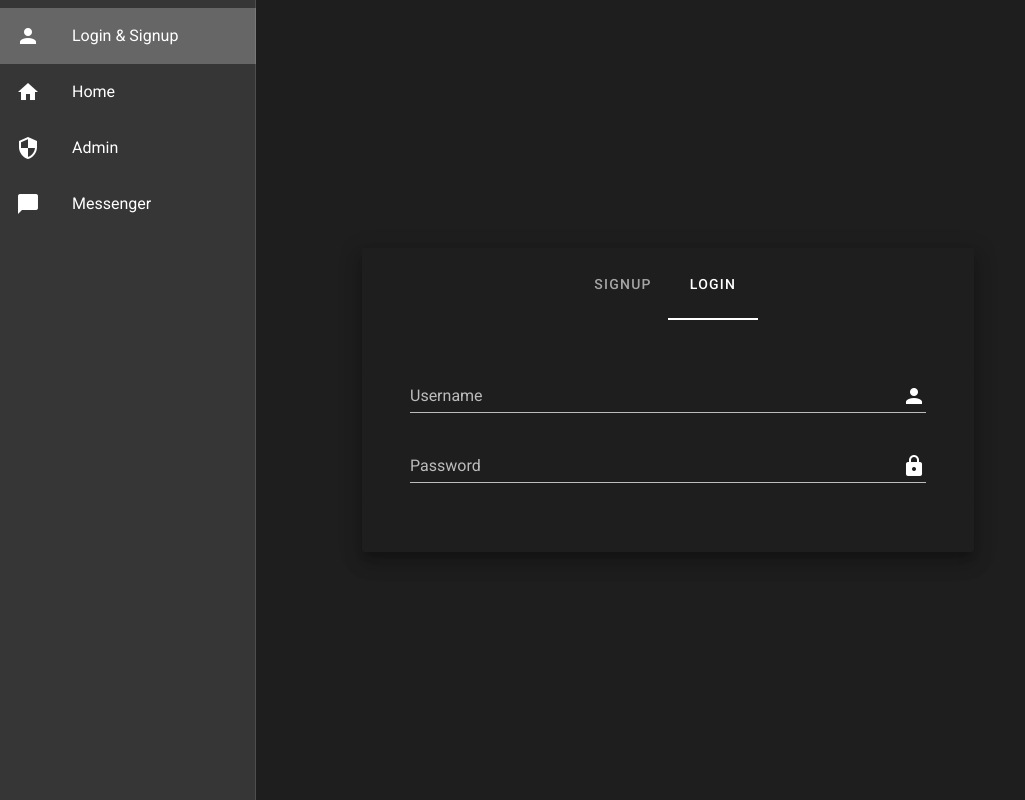
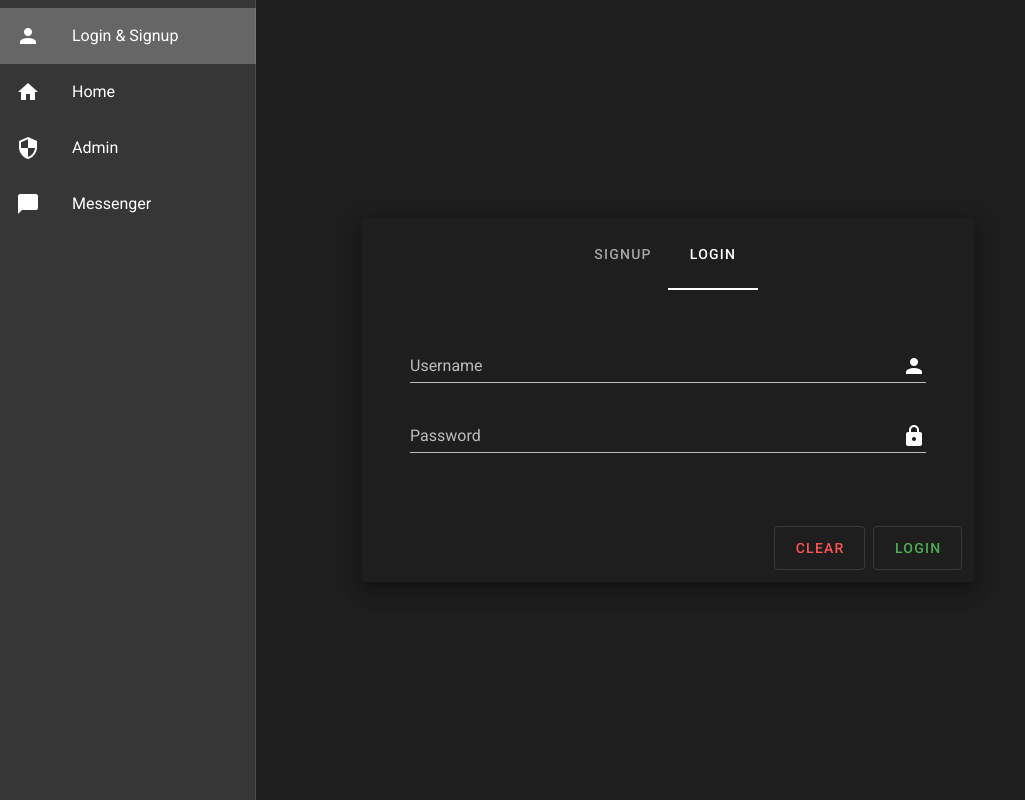
Before and after one commit to websocket-chat/client, a Vue app: page /login in a window 1280 px wide. Both pictures are taken after a click on the tab "LOGIN". Shown: the whole page, without its empty margins (0-1025 px from the left). Built offline with nearby package versions, Linux system fonts and the light colour scheme.

Commit message:
Ability to login added. Validation added to fields. Snackbar handling added.

```diff
--- a/src/components/LoginForm.vue
+++ b/src/components/LoginForm.vue
@@ -3,32 +3,131 @@
     <form class="ma-12">
       <v-text-field
         v-model="username"
+        :error-messages="usernameErrors"
         append-icon="mdi-account"
         label="Username"
         class="form__input"
         clearable
         clear-icon="mdi-close-circle-outline"
+        @input="$v.username.$touch()"
+        @blur="$v.username.$touch()"
       />
       <v-text-field
         v-model="password"
+        :error-messages="passwordErrors"
         class="form__input"
         label="Password"
         append-icon="mdi-lock"
         clearable
         clear-icon="mdi-close-circle-outline"
+        @input="$v.password.$touch()"
+        @blur="$v.password.$touch()"
       />
     </form>
+    <v-card flat tile class="d-flex justify-end ma-2">
+      <v-btn
+        @click="clearLoginForm"
+        text
+        outlined
+        large
+        color="error"
+        class="ma-1"
+        >
+        Clear
+      </v-btn>
+      <v-btn @click="loginUser" text outlined large color="success" class="ma-1">
+        Login
+      </v-btn>
+    </v-card>
+    <template v-slot:progress>
+      <v-progress-linear
+          color="purple"
+          height="2"
+          indeterminate
+      ></v-progress-linear>
+    </template>
   </v-card>
 </template>
 
 <script>
+import { required } from "vuelidate/lib/validators";
+import SessionService from "@/services/SessionService";
+
 export default {
   name: "LoginForm",
+  validations() {
+    return {
+      username: {
+        required,
+      },
+      password: {
+        required,
+      },
+    };
+  },
   data() {
     return {
+      loading: false,
       username: "",
       password: "",
     };
+  },
+  methods: {
+    determineSnackbarMessage(response) {
+      switch (response) {
+        case "ServiceError.SESSIONS_NOT_FOUND":
+          return "Session Not Found!";
+        case "ServiceError.CREDENTIALS_INCORRECT":
+          return "Wrong Username or Password!";
+        default:
+          return "";
+      }
+    },
+    loginUser() {
+      this.$v.$touch();
+      SessionService.login(this.username, this.password)
+        .catch((error) => {
+          const snackbarText = this.determineSnackbarMessage(
+            error.response.data.error
+          );
+          this.$emit("snackbar", {
+            text: snackbarText,
+            color: "error",
+          });
+        })
+        .then((res) => {
+          if (!res) return;
+          this.$emit("snackbar", {
+            text: "Success! 🎉",
+            color: "success",
+          });
+        });
+    },
+    clearLoginForm() {
+      this.username = "";
+      this.password = "";
+      this.$v.$reset();
+    },
+  },
+  computed: {
+    usernameErrors() {
+      const errors = [];
+
+      if (!this.$v.username.$dirty) return errors;
+
+      !this.$v.username.required && errors.push("Username is required!");
+
+      return errors;
+    },
+    passwordErrors() {
+      const errors = [];
+
+      if (!this.$v.password.$dirty) return errors;
+
+      !this.$v.password.required && errors.push("Password required!");
+
+      return errors;
+    },
   },
 };
 </script>
```
